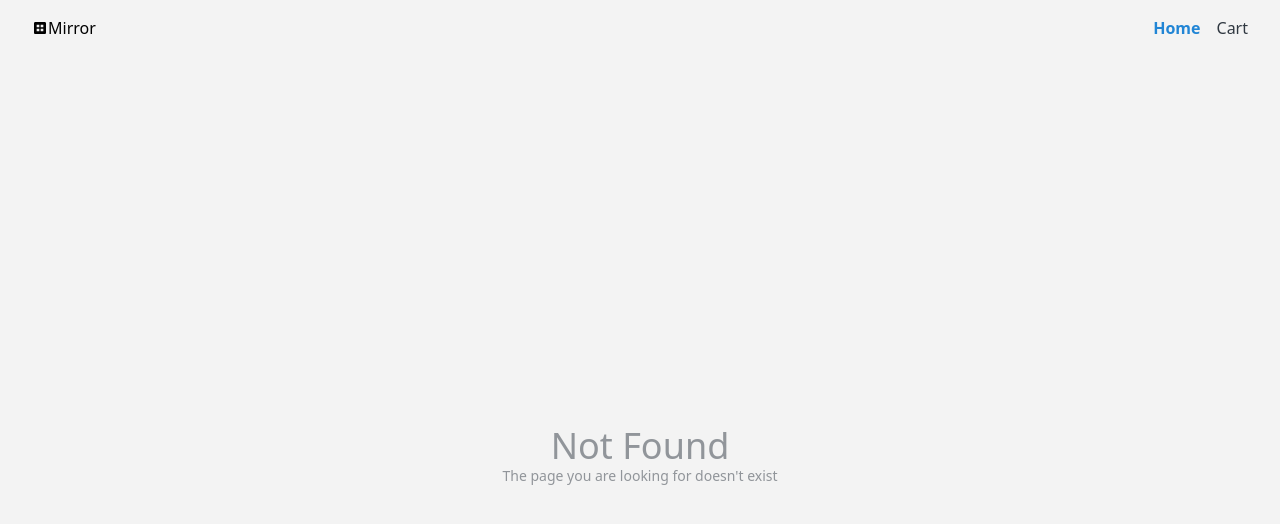
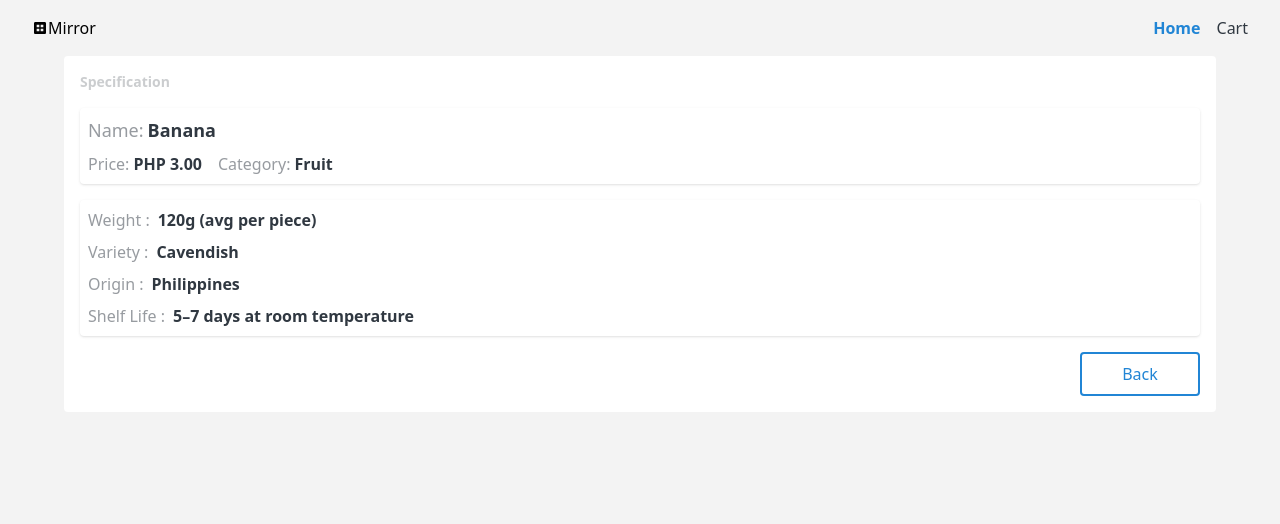
Before and after one commit to GetALifehahaha/mirror, a React (Vite) app in the folder mirror/: page /products/1/specs in a window 1280 px wide. Before the commit this address had no page. Shown: the top 524 px of the page. Built offline with nearby package versions, Linux system fonts and the light colour scheme.

Commit message:
Create product specs

```diff
--- a/mirror/src/App.jsx
+++ b/mirror/src/App.jsx
@@ -1,6 +1,6 @@
 import { Routes, Route } from 'react-router-dom'
-import { Product, NotFound, Cart, ProductDetails } from './pages'
-import { Navbar, Footer } from './components'
+import { Product, NotFound, Cart, ProductDetails, ProductSpecs } from './pages'
+import { Navbar } from './components'
 
 function App() {
 
@@ -11,6 +11,7 @@ function App() {
       <Routes>
         <Route path='/products' element={<Product />}/>
         <Route path='/products/:id' element={<ProductDetails  />}/>
+        <Route path='/products/:id/specs' element={<ProductSpecs  />}/>
         <Route path='/cart' element={<Cart />}/>
         <Route path='*' element={<NotFound />}/>
       </Routes>
--- /dev/null
+++ b/mirror/src/components/ProductDetailsCard.jsx
@@ -0,0 +1,16 @@
+import React from 'react'
+
+const SimpleProductDetails = ({productDetails}) => {
+    return (
+        <div className='font-medium text-text/50 flex flex-col gap-2 shadow-sm p-2 rounded-sm'>
+            <span className='flex gap-1 text-lg'>Name: <h3 className='text-text font-semibold'>{productDetails.productName}</h3></span>
+
+            <div className='flex flex-col md:flex-row gap-2 md:gap-4'>
+                <span className='flex gap-1'>Price: <h3 className='text-text font-semibold'>PHP {productDetails.productPrice % 1 === 0 ? productDetails.productPrice + '.00' : productDetails.productPrice}</h3></span>
+                <span className='flex gap-1'>Category: <h3 className='text-text font-semibold'>{productDetails.category}</h3></span>
+            </div>
+        </div>
+    )
+}
+
+export default SimpleProductDetails
--- /dev/null
+++ b/mirror/src/components/ProductSpecsCard.jsx
@@ -0,0 +1,27 @@
+import React, {useState, useEffect} from 'react'
+import ProductGrid from './ProductGrid'
+
+const formatKey = (string) => string.replace(/([A-Z])/g, " $1")
+                                .replace(/_/g, " ")
+                                .trim()
+                                .replace(/^\w/, c => c.toUpperCase());
+
+
+
+const ProductSpecsCard = ({productSpecs}) => {
+
+    const listProductSpecs = Object.entries(productSpecs ?? {}).map(([key, value]) =>
+        <div key={key} className='flex flex-row gap-2'>
+            <h5 className='text-text/50 font-medium'>{formatKey(key)} : </h5>
+            <h5 className='text-text font-semibold'>{value}</h5>
+        </div>
+    )
+
+    return (
+        <div className='flex flex-col gap-2 shadow-sm p-2 rounded-sm'>
+            {listProductSpecs}
+        </div>
+    )
+}
+
+export default ProductSpecsCard
--- a/mirror/src/components/index.jsx
+++ b/mirror/src/components/index.jsx
@@ -1,3 +1,5 @@
 export {default as Navbar} from './Navbar';
 export {default as ProductGrid} from './ProductGrid';
 export {default as Footer} from './Footer'
+export {default as ProductDetailsCard} from './ProductDetailsCard'
+export {default as ProductSpecsCard} from './ProductSpecsCard'
--- a/mirror/src/data/ProductData.jsx
+++ b/mirror/src/data/ProductData.jsx
@@ -20,6 +20,12 @@ const productData = [
         category: 'Fruit',
         shipsFrom: "Rauf's Anus",
         imagePath: appleImg,
+        specifications: {
+            weight: "150g (avg per piece)",
+            variety: "Fuji",
+            origin: "Washington, USA",
+            shelfLife: "1–2 weeks refrigerated"
+        }
     },
     {
         productName: 'Banana',
@@ -31,6 +37,12 @@ const productData = [
         category: 'Fruit',
         shipsFrom: "Rauf's Anus",
         imagePath: bananaImg,
+        specifications: {
+            weight: "120g (avg per piece)",
+            variety: "Cavendish",
+            origin: "Philippines",
+            shelfLife: "5–7 days at room temperature"
+        }
     },
     {
         productName: 'Laptop',
@@ -42,6 +54,15 @@ const productData = [
         category: 'Electronics',
         shipsFrom: "TechMart",
         imagePath: laptopImg,
+        specifications: {
+            model: "ProBook 15",
+            processor: "Intel Core i5, 12th Gen",
+            ram: "16GB DDR4",
+            storage: "512GB SSD",
+            display: "15.6\" FHD",
+            batteryLife: "Up to 8 hours",
+            os: "Windows 11"
+        }
     },
     {
         productName: 'Basketball',
@@ -53,6 +74,13 @@ const productData = [
         category: 'Sports',
         shipsFrom: "SportyHub",
         imagePath: basketballImg,
+        specifications: {
+            material: "Synthetic Leather",
+            size: "7 (official size)",
+            weight: "600g",
+            brand: "Spalding",
+            use: "Indoor/Outdoor"
+        }
     },
     {
         productName: 'Desk Chair',
@@ -64,6 +92,13 @@ const productData = [
         category: 'Furniture',
         shipsFrom: "HomeLiving Co.",
         imagePath: deskChairImg,
+        specifications: {
+            material: "Mesh back, cushioned seat",
+            color: "Black",
+            features: "Adjustable height, swivel, ergonomic design",
+            weightCapacity: "120kg",
+            dimensions: "45cm x 45cm x 95cm"
+        }
     },
     {
         productName: 'Headphones',
@@ -75,6 +110,13 @@ const productData = [
         category: 'Accessories',
         shipsFrom: "AudioWorld",
         imagePath: headphonesImg,
+        specifications: {
+            type: "Over-Ear, Wireless Bluetooth 5.0",
+            batteryLife: "30 hours",
+            noiseCancellation: "Active Noise Cancelling (ANC)",
+            charging: "USB-C, Fast Charging",
+            brand: "Sony WH-1000XM Series"
+        }
     },
     {
         productName: 'Coffee Beans',
@@ -86,6 +128,13 @@ const productData = [
         category: 'Groceries',
         shipsFrom: "BeanExpress",
         imagePath: coffeeBeansImg,
+        specifications: {
+            variety: "Arabica, Medium Roast",
+            origin: "Colombia",
+            weight: "500g pack",
+            flavorNotes: "Chocolate, Caramel, Citrus",
+            bestBefore: "12 months"
+        }
     },
     {
         productName: 'T-Shirt',
@@ -97,6 +146,13 @@ const productData = [
         category: 'Clothing',
         shipsFrom: "StyleZone",
         imagePath: tshirtImg,
+        specifications: {
+            material: "100% Cotton",
+            sizes: ["S", "M", "L", "XL"],
+            colors: ["White", "Black", "Blue"],
+            fit: "Regular",
+            care: "Machine washable"
+        }
     },
     {
         productName: 'Smartphone',
@@ -108,6 +164,15 @@ const productData = [
         category: 'Electronics',
         shipsFrom: "MobileHub",
         imagePath: smartphoneImg,
+        specifications: {
+            model: "Poco X7 Pro 5G",
+            display: "6.7\" AMOLED, 120Hz",
+            processor: "Snapdragon 8s Gen 3",
+            ram: "12GB",
+            storage: "512GB",
+            battery: "5000mAh, 67W Turbo Charging",
+            os: "Android 14 (MIUI)"
+        }
     },
     {
         productName: 'Novel Book',
@@ -119,7 +184,16 @@ const productData = [
         category: 'Books',
         shipsFrom: "ReadersCorner",
         imagePath: novelBookImg,
-    },
+        specifications: {
+            title: "The Subtle Art of Not Giving a F*ck",
+            author: "Mark Manson",
+            genre: "Self-Help / Personal Development",
+            pages: 224,
+            language: "English",
+            publisher: "HarperOne",
+            isbn: "978-0-06-245771-4"
+        }
+    }
 ]
 
 export default productData;
--- a/mirror/src/pages/ProductDetails.jsx
+++ b/mirror/src/pages/ProductDetails.jsx
@@ -29,12 +29,13 @@ const ProductDetails = () => {
         <div className='w-[90vw] mx-auto flex flex-col gap-4'>
             {/* Hero Section */}
             <div className='bg-white p-2 flex flex-col md:flex-row rounded-md'>
-                <div className='flex-1 flex justify-center items-center rounded-md overflow-hidden'>
-                    <img src={`${productDetails.imagePath}`}/>
+                <div className='flex-1 flex justify-center items-center '>
+                    <img src={`${productDetails.imagePath}`} className='rounded-md max-h-[400px] object-contain'/>
                 </div>
 
                 <div className='flex-1'>
                     {/* Header */}
+                    {/* TODO: Turn to header card */}
                     <div>
                         <h3 className='text-2xl font-bold p-2'>{productDetails.productName}</h3>
 
@@ -46,13 +47,14 @@ const ProductDetails = () => {
                     </div>
 
                     {/* Price */}
+                    {/* TODO: Turn to price card */}
 
                     <div className='m-2 p-4 bg-main-60/50 text-accent-10 font-bold text-xl rounded-md'>
                         PHP {productDetails.productPrice % 1 === 0 ? productDetails.productPrice + '.00' : productDetails.productPrice}
                     </div>
 
                     {/* Quantity */}
-
+                    {/* TODO: Turn to quantity card */}
                     <div className='p-4 text-text flex flex-row gap-1 mt-12'>
                         <h3 className='text-md text-text/50 mr-10'>Available</h3>
                         There are <h3 className={`font-medium ${productDetails.available > 10 ? 'text-accent-10' : 'text-red-500'}`}>{productDetails.available}</h3> units left.
@@ -67,7 +69,7 @@ const ProductDetails = () => {
                     </div>
 
                     {/* Options */}
-
+                    {/* TODO: Turn to price card */}
                     <div className='p-4 flex flex-row-reverse md:flex-row gap-2 items-center mt-8'>
                         <button className='flex flex-row items-center gap-1 border-accent-10 border-2 text-accent-10 p-2 rounded-sm'><MdAddShoppingCart className='text-accent-10' /> Add to Cart</button>
                         <button className='p-2 rounded-sm bg-accent-10 text-white font-medium min-w-30'>Buy Now</button>
@@ -78,6 +80,7 @@ const ProductDetails = () => {
             </div>
 
             {/* Additional Information */}
+            {/* TODO: Turn to additional information card */}
             <div className='bg-white p-2 flex flex-col gap-4 rounded-md'>
                 <div className='flex flex-row gap-1'>
                     <h3 className='text-text/50'>Category: </h3>
@@ -92,6 +95,7 @@ const ProductDetails = () => {
                 </div>
             </div>
 
+            {/* TODO: Style the heck out of this */}
             <div className='flex flex-row gap-2 ml-auto'>
                 <button className='p-2 rounded-sm border-2 border-accent-10 text-accent-10 font-medium min-w-30' onClick={() => navigate(`/products/${id}/specs`)}>Specs</button>
                 <button className='p-2 rounded-sm border-2 border-accent-10 text-accent-10 font-medium min-w-30' onClick={() => navigate('/products')}>Back</button>
--- /dev/null
+++ b/mirror/src/pages/ProductSpecs.jsx
@@ -0,0 +1,35 @@
+import React,{ useState, useEffect } from 'react'
+import { useParams, useNavigate } from 'react-router-dom'
+import ProductData from '../data/ProductData'
+import { ProductDetailsCard, ProductSpecsCard } from '../components'
+
+const ProductSpecs = () => {
+    const {id} = useParams();
+    const navigate = useNavigate();
+
+    const [productDetails, setProductDetails] = useState({});
+    const [productSpecs, setProductSpecs] = useState({});
+
+    useEffect(() => {
+        setProductDetails(ProductData[id]);
+    }, []);
+
+    useEffect(() => {
+        setProductSpecs(productDetails.specifications)
+    }, [productDetails]);
+
+
+    return (
+        <div className='w-[90vw] rounded-sm bg-white p-4 mx-auto flex flex-col gap-4'>
+            <h3 className='text-text/25 font-semibold text-sm'>Specification</h3>
+            <ProductDetailsCard productDetails={productDetails}/>
+            <ProductSpecsCard productSpecs={productSpecs} />
+
+            <div className='flex flex-row gap-2 ml-auto'>
+                <button className='p-2 rounded-sm border-2 border-accent-10 text-accent-10 font-medium min-w-30' onClick={() => navigate(`/products/${id}`)}>Back</button>
+            </div>
+        </div>
+    )
+}
+
+export default ProductSpecs
--- a/mirror/src/pages/index.jsx
+++ b/mirror/src/pages/index.jsx
@@ -2,3 +2,4 @@ export {default as Product} from './Products'
 export {default as NotFound} from './NotFound'
 export {default as Cart} from './Cart'
 export {default as ProductDetails} from './ProductDetails'
+export {default as ProductSpecs} from './ProductSpecs'
```
